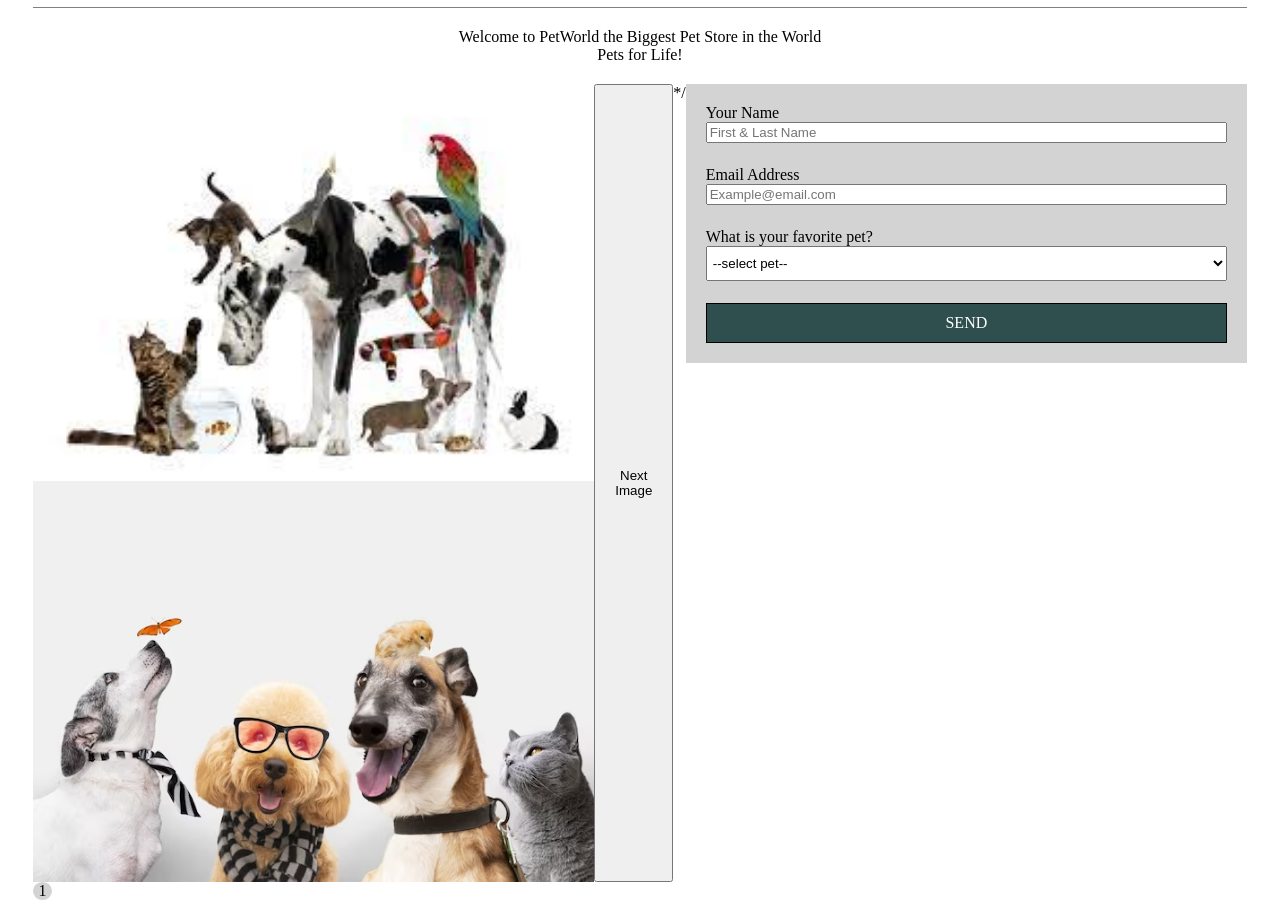
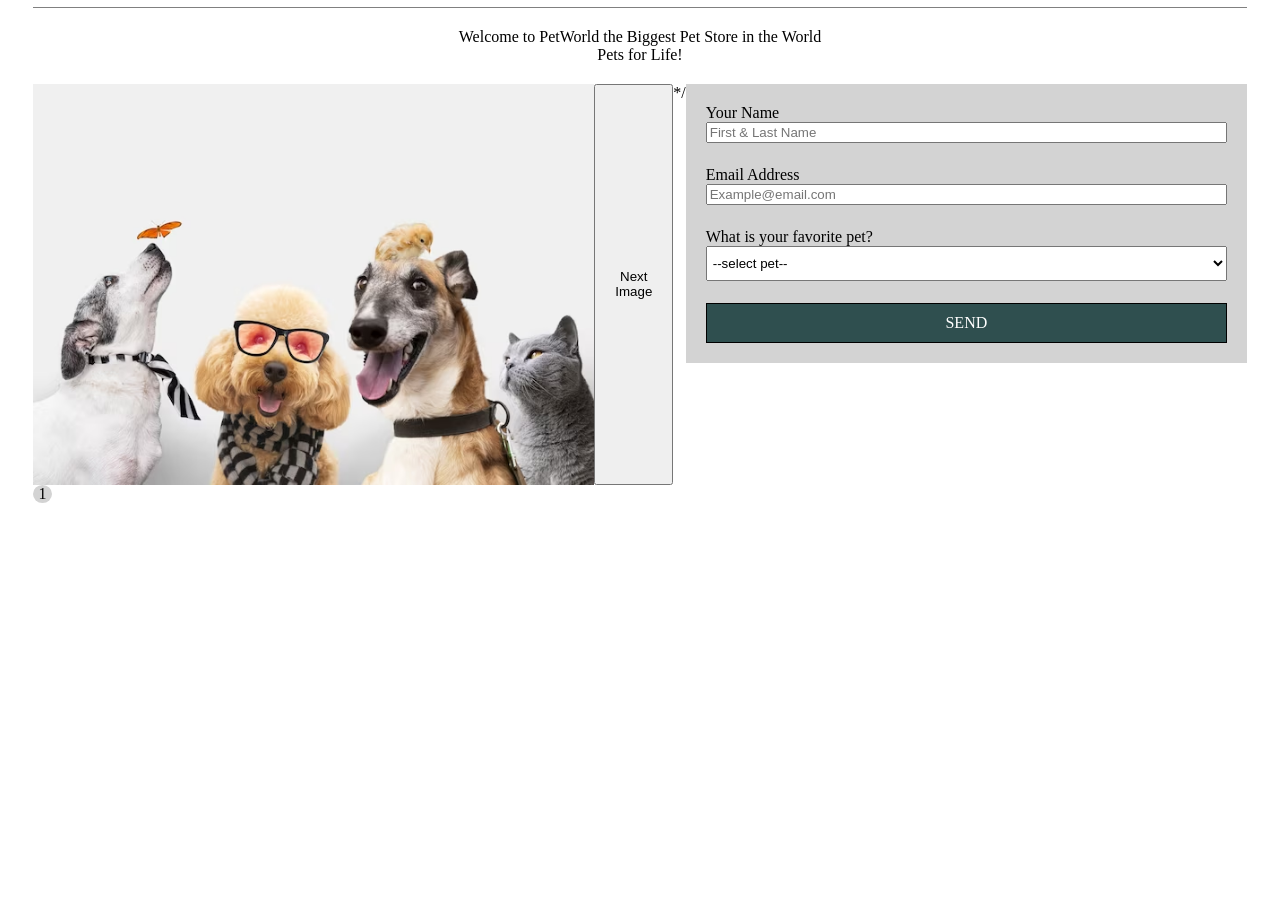
Before and after one commit to revou-fundamental-course/18-sep-23-Brianaria1, a plain HTML site: page index.html in a window 1280 px wide. Shown: the part 41-949 px from the top of the page. After the commit the page ends 800 px from the top, so only its background shows below. Drawn offline with Linux system fonts and the light colour scheme.

Commit message:
Add files via upload

```diff
--- a/css/style.css
+++ b/css/style.css
@@ -100,11 +100,11 @@ select {
 
 .image {
     width: 100%;
-    display: hidden;
+    display: none;
 }
 
 .active {
-    display: flex;
+    display: block;
 }
 
 .content-image span {
```
